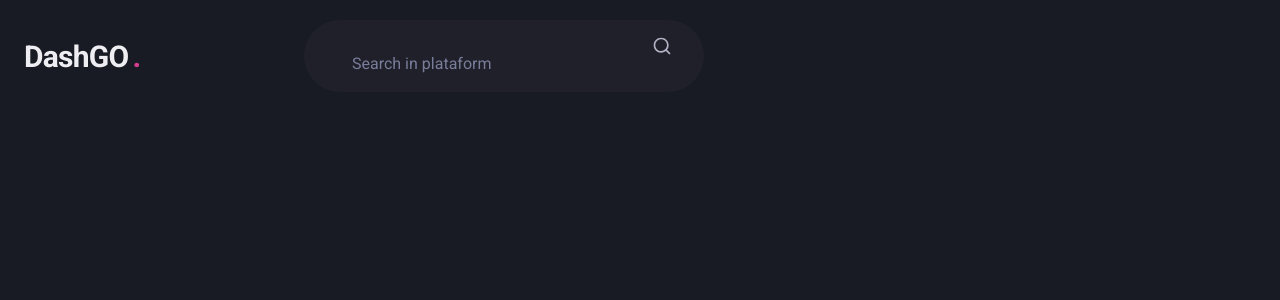
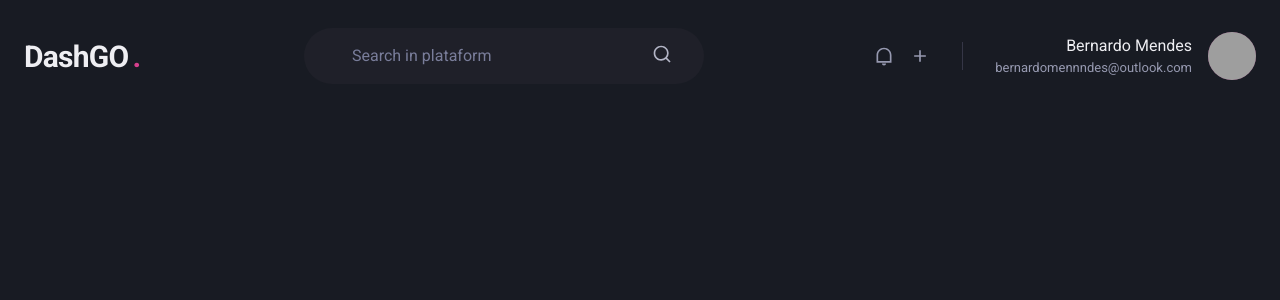
Before and after one commit to Bernardomennndes/dashgo, a Next.js app: page /dashboard in a window 1280 px wide. Shown: the top 300 px of the page. Built offline with nearby package versions, Linux system fonts and the light colour scheme; grey boxes are pictures that could not be loaded.

Commit message:
Component: Header

```diff
--- a/src/components/Header.tsx
+++ b/src/components/Header.tsx
@@ -1,5 +1,5 @@
-import { Flex, Input, Text, Icon } from '@chakra-ui/react';
-import { RiSearchLine } from 'react-icons/ri'
+import { Flex, Input, Text, Icon, HStack, Box, Avatar } from '@chakra-ui/react';
+import { RiAddLine, RiNotificationLine, RiSearchLine } from 'react-icons/ri'
 
 
 export function Header() {
@@ -41,7 +41,6 @@ export function Header() {
                     color="gray.50"
                     variant="unstyled"
                     px="4"
-                    mt="4"
                     placeholder='Search in plataform'
                     _placeholder={{
                         color: "gray.400"
@@ -51,6 +50,35 @@ export function Header() {
                 <Icon as={RiSearchLine} fontSize="20" />
             </Flex>
 
+            <Flex
+                align="center"
+                ml="auto"
+            >
+
+                <HStack
+                    spacing="4"
+                    mx="8"
+                    pr="8"
+                    py="1"
+                    color="gray.300"
+                    borderRightWidth={1}
+                    borderColor="gray.700"
+                >
+                    <Icon as={RiNotificationLine} fontSize="20" />
+                    <Icon as={RiAddLine} fontSize="20" />
+                </HStack>
+
+                <Flex align="center">
+                    <Box mr="4" textAlign="right">
+                        <Text>Bernardo Mendes</Text>
+                        <Text color="gray.300" fontSize="small">bernardomennndes@outlook.com</Text>
+                    </Box>
+
+                    <Avatar size="md" name="Bernardo Mendes" src="https://github.com/bernardomennndes.png" />
+                </Flex>
+
+            </Flex>
+
         </Flex>
     );
 }
```
